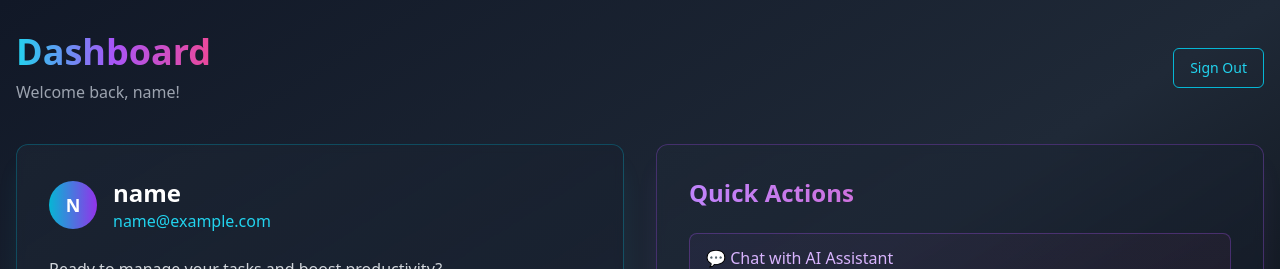
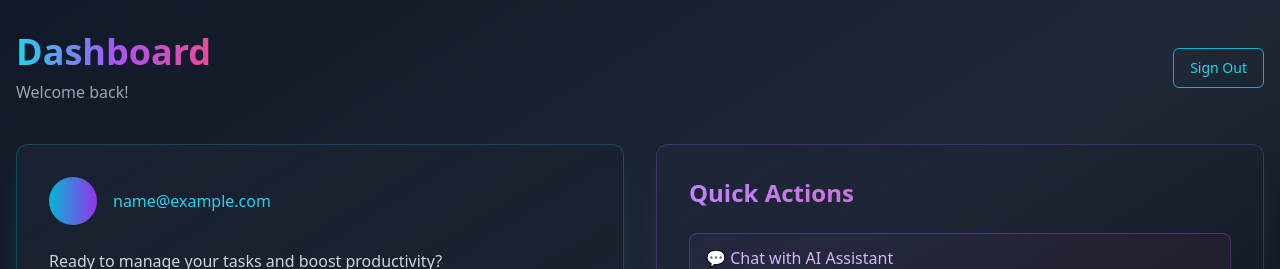
Before and after one commit to maan314/hackathon-II-phase-III, a Next.js app in the folder frontend/: page /dashboard in a window 1280 px wide. Shown: the top 269 px of the page. Built offline with nearby package versions, Linux system fonts and the light colour scheme; no server answers; sample sign-in values are in the browser's storage.

Commit message:
Groom dashboard: show user name only on avatar, not duplicated
- Remove name from welcome subtitle (just "Welcome back!")
- Avatar logo shows initials (first + last)
- Full name displayed once next to avatar

Co-Authored-By: Claude Opus 4.6 <noreply@anthropic.com>

```diff
--- a/frontend/app/dashboard/page.tsx
+++ b/frontend/app/dashboard/page.tsx
@@ -40,7 +40,7 @@ export default function DashboardPage() {
             <h1 className="text-4xl font-bold bg-gradient-to-r from-cyan-400 via-purple-500 to-pink-500 bg-clip-text text-transparent">
               Dashboard
             </h1>
-            <p className="text-gray-400 mt-2">Welcome back, {user?.first_name || user?.email?.split('@')[0]}!</p>
+            <p className="text-gray-400 mt-2">Welcome back!</p>
           </div>
           <Button
             onClick={handleSignOut}
@@ -55,10 +55,10 @@ export default function DashboardPage() {
           <div className="rounded-xl border border-cyan-500/30 bg-gradient-to-br from-gray-800/50 to-gray-900/50 backdrop-blur-sm p-8 shadow-xl shadow-cyan-500/10">
             <div className="flex items-center space-x-4 mb-6">
               <div className="w-12 h-12 rounded-full bg-gradient-to-r from-cyan-500 to-purple-600 flex items-center justify-center">
-                <span className="text-lg font-bold">{(user?.first_name || user?.email?.charAt(0) || 'U').toUpperCase()}</span>
+                <span className="text-lg font-bold">{(user?.first_name?.charAt(0) || '')}{(user?.last_name?.charAt(0) || '')}</span>
               </div>
               <div>
-                <h2 className="text-2xl font-bold">{user?.first_name || user?.email?.split('@')[0]}</h2>
+                <h2 className="text-2xl font-bold">{user?.first_name} {user?.last_name}</h2>
                 <p className="text-cyan-400">{user?.email}</p>
               </div>
             </div>
```
